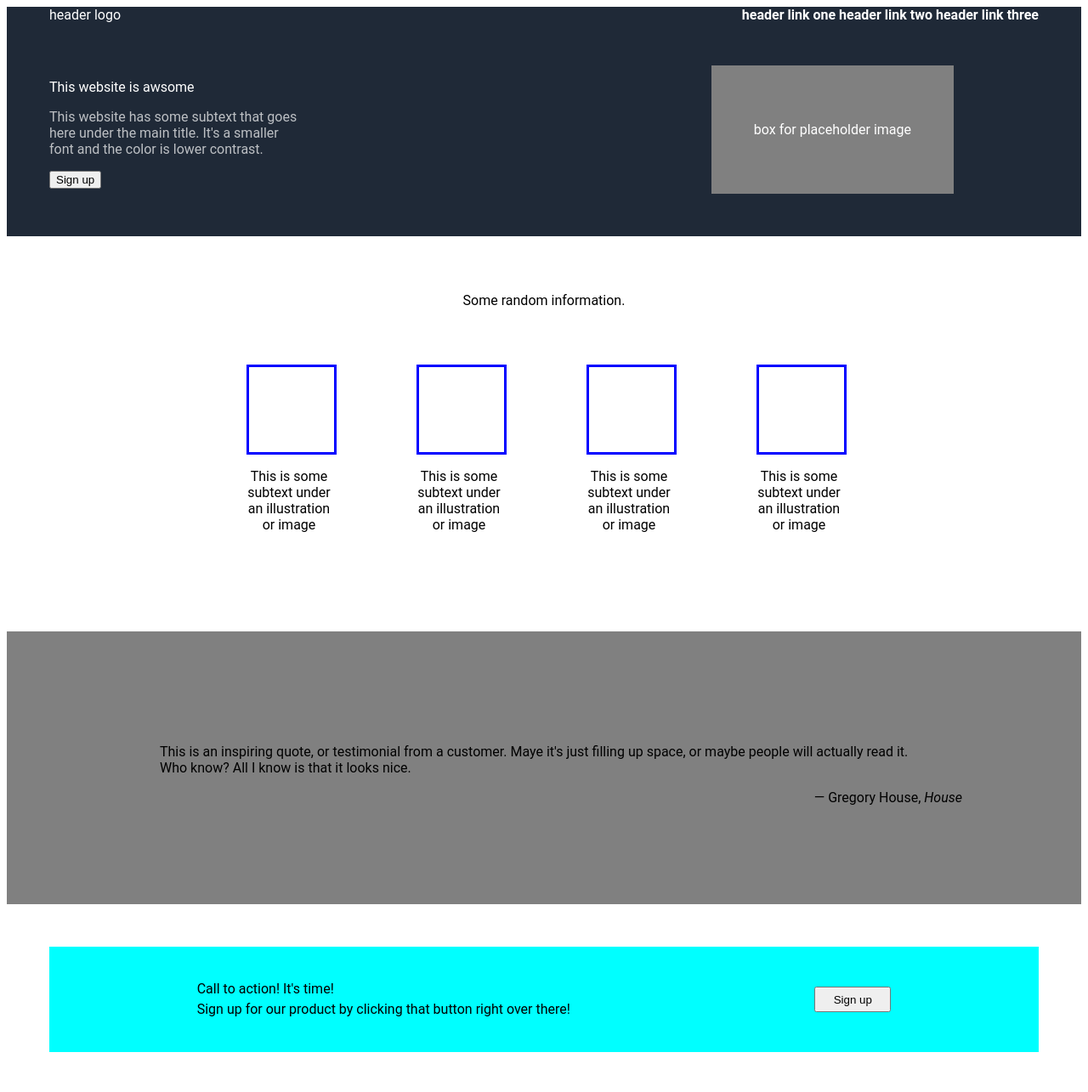
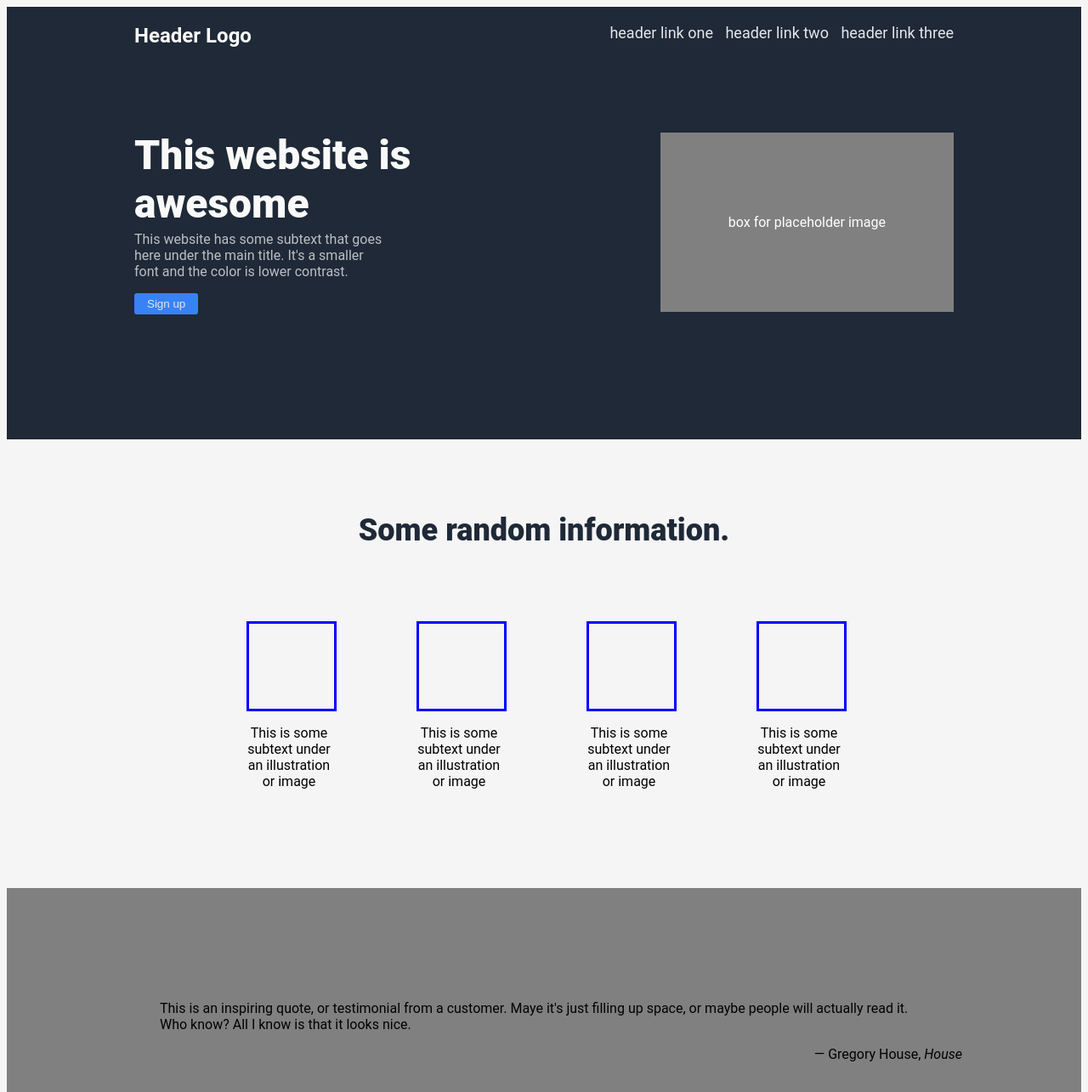
Before and after one commit to MrElementary/landing-page, a plain HTML site: page index.html in a window 1280 px wide. Shown: the top 1285 px of the page at 85% size. Drawn offline with Linux system fonts and the light colour scheme.

Commit message:
Updated some colours

```diff
--- a/index.html
+++ b/index.html
@@ -8,7 +8,7 @@
 	<body>
 		<div class="header">
 			<div class="header-logo">
-				<a href"#header-logo">header logo</a>
+				<a href"#header-logo">Header Logo</a>
 			</div> <!-- End of logo div-->
 			<div class="top-links">
 				<a href"#header-link-one">header link one</a>
@@ -19,7 +19,7 @@
 		<div class="first-body">
 			<div class="left-side">
 				<div class="hero-main-text">
-					<p>This website is awsome</p>
+					<p>This website is awesome</p>
 				</div>
 				<div class="hero-secondary-text">
 					<p>This website has some subtext that goes here under the main title. It's a smaller font and the color is lower contrast.</p>
--- a/style.css
+++ b/style.css
@@ -1,29 +1,50 @@
 html {
 	font-family: Roboto, sans-serif;
+	background: #F5F5F5;
 }
 
 .header {
 	color: white;
 	display: flex;
 	justify-content: space-between;
-	padding-left: 50px;
-	padding-right: 50px;
+	padding-top: 20px;
 	background-color: #1F2937;
 }
 
 .header-logo {
-
+	padding-left: 150px;
+	font-weight: bold;
+	font-size: 24px;
+	color: #F9FAF8;
 }
 
 .top-links {
-	font-weight: bold;
+	margin-right: 140px;
+	font-size: 18px;
+	color: #E5E7EB;
+}
+
+.top-links a {
+	margin-right: 10px;
 }
 
 .first-body {
 	display: flex;
 	background-color: #1F2937;
 	color: white;
-	padding: 50px;
+	padding: 150px;
+	padding-bottom: 100px;
+	padding-top: 50px;
+}
+
+.hero-main-text {
+	display: flex;
+	flex-wrap: wrap;
+	font-size: 48px;
+	font-weight: 900;
+	color: #F9FAF8;
+	width: 350px;
+	height: 150px;
 }
 
 .hero-secondary-text {
@@ -32,11 +53,14 @@ html {
 }
 
 .right-side {
+	display: flex;
+	align-items: center;
+	justify-content: center;
+	background-color: grey;
+	padding: 80px;
+	margin-top: 50px;
+	margin-bottom: 50px;
 	margin-left: auto;
-	margin-right: 100px;
-	align-self: center;
-	background-color: grey;
-	padding: 50px;
 }
 
 .second-body {
@@ -44,6 +68,12 @@ html {
 	flex-direction: column;
 	align-items: center;
 	padding: 50px;
+}
+
+.second-body-main-text {
+	font-size: 36px;
+	font-weight: 900;
+	color: #1F2937;
 }
 
 .second-body-blocks {
@@ -89,11 +119,12 @@ figcaption {
 }
 
 .fourth-body-block {
-	background: cyan;
+	background: #3882F6;
 	display: flex;
-	justify-content: space-around;
-	line-height: 0.5;
-	padding: 30px;
+	justify-content: space-between;
+	padding: 20px 50px;
+	border-radius: 8px;
+	margin: 90px 50px;
 }
 
 .fourth-body-block button {
@@ -110,3 +141,11 @@ footer {
 	color: white;
 	padding: 30px;
 }
+
+button {
+	background: #3882F6;
+	border: #3882F6;
+	padding: 5px 15px;
+	border-radius: 3px;
+	color: #E5E7EB;
+}
```
